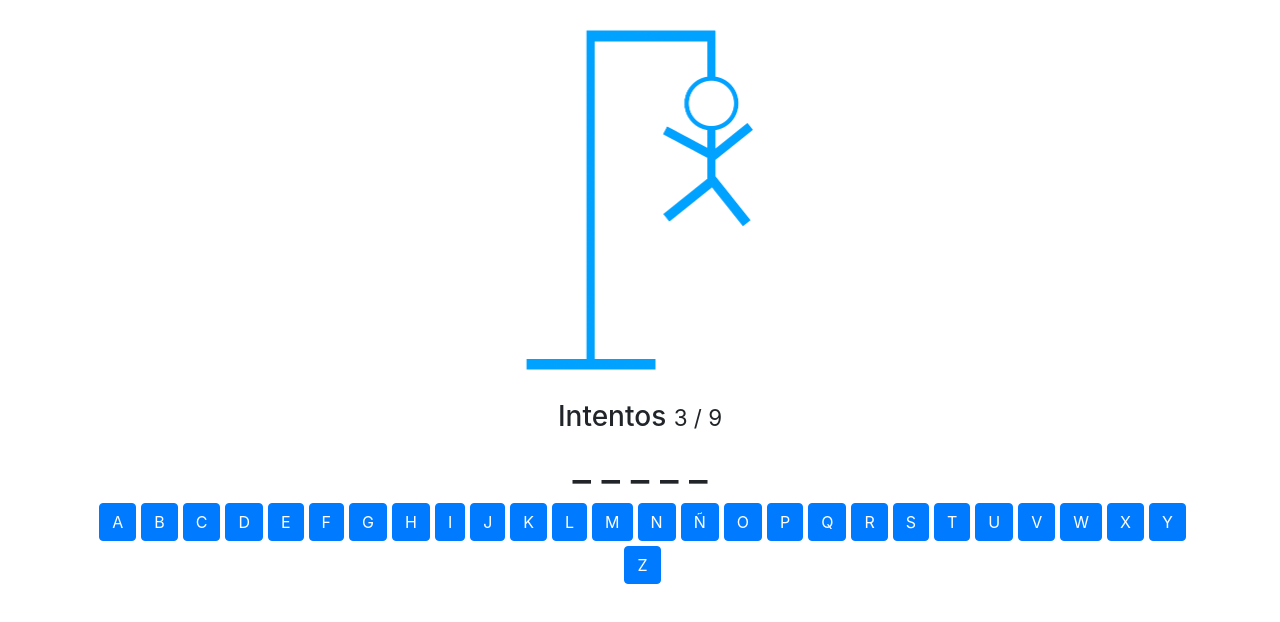
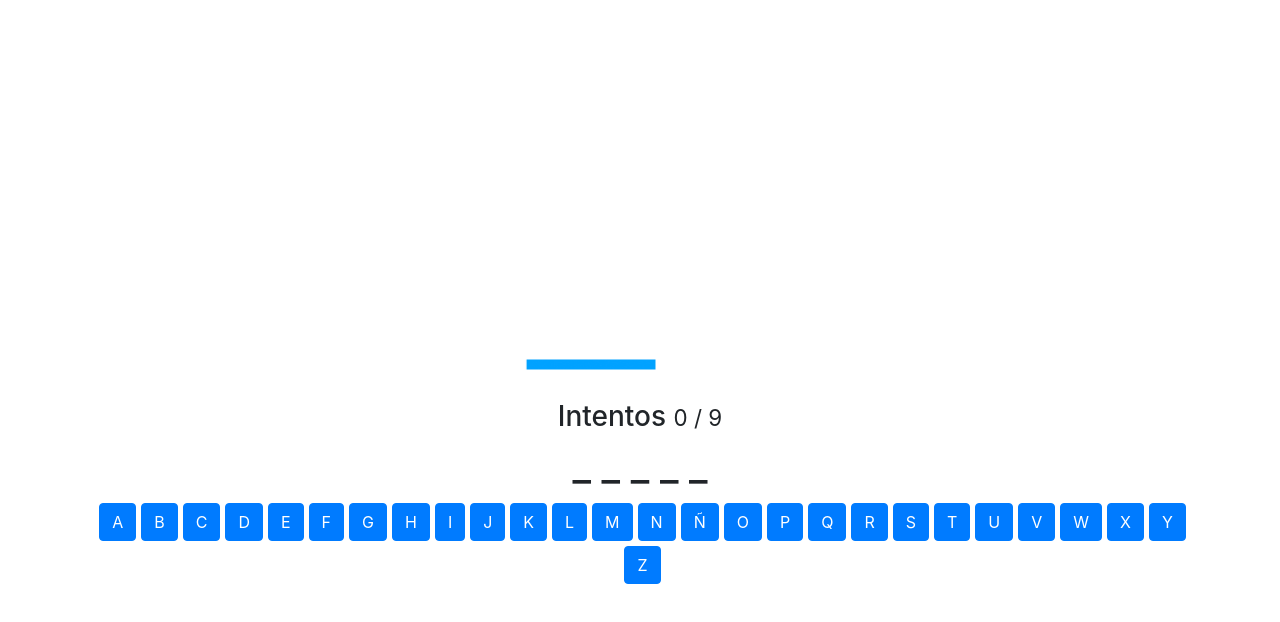
Before and after one commit to luisalbertmschz/App-Angular-Hangman, an Angular app: page / in a window 1280 px wide. Shown: the top 622 px of the page. Built offline with nearby package versions, Linux system fonts and the light colour scheme.

Commit message:
✔️ Mejora : : Cambiar la imagen y contar los intentos fallidos

```diff
--- a/src/app/app.component.html
+++ b/src/app/app.component.html
@@ -9,8 +9,8 @@
 
 <div class="row">
   <div class="col text-center">
-    <img src="assets/img/9.png" class="hangman-img" alt="">
-    <h3>Intentos <small>3 / 9 </small></h3>
+    <img src="assets/img/{{intentos}}.png" class="hangman-img" alt="">
+    <h3>Intentos <small>{{intentos}} / 9 </small></h3>
   </div>
 </div>
 
--- a/src/app/app.component.ts
+++ b/src/app/app.component.ts
@@ -10,6 +10,8 @@ export class AppComponent {
 
   palabra ='MELON';
   palabraOculta ='';
+  intentos = 0;
+
 
 
   letras = ['A', 'B', 'C', 'D', 'E', 'F', 'G', 'H', 'I', 'J',
@@ -22,6 +24,9 @@ export class AppComponent {
 
   }
   comprobar(letra) {
+
+/*      Lllamado a función que recibe como parámetro la letra que ingresa el usuario y en base a ello valida si dicha letra es parte de la palabra oculta */
+    this.ValidaExistenciaLetra(letra);
 
     const palabraOcultaArr = this.palabraOculta.split(' ');
 
@@ -37,5 +42,20 @@ export class AppComponent {
 
 
   }
+/*    Función que recibe como parámetro letra que ingresa el usuario y valida y esta forma parte de toda la palabra oculta que el usuario debe adivinar. */
+   ValidaExistenciaLetra (letra) {
+
+   if (this.palabra.indexOf(letra) >= 0  ) {
+     console.log('Letra si existe ' + letra);
+   }else{
+     console.log('Letra no existe ' + letra);
+     this.intentos  ++;
+
+
+   }
+
+   }
+
+
 
 }
```
